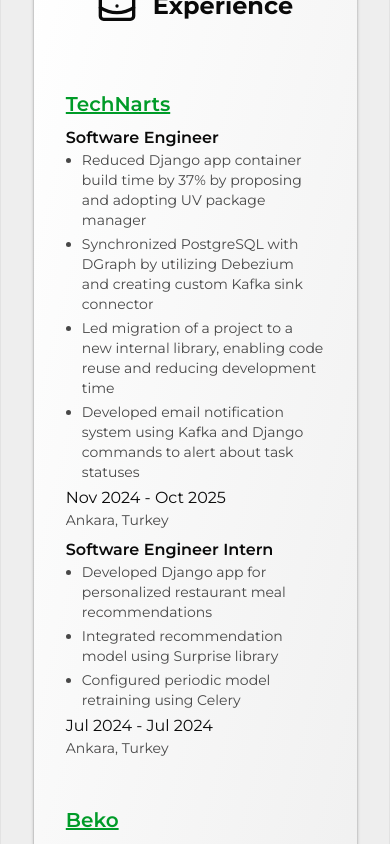
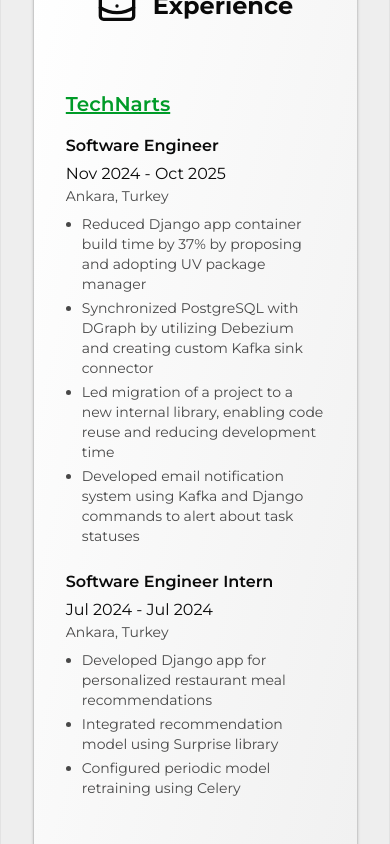
Before and after one commit to Akbro23/akbro23.github.io, a Next.js app: page / in a window 390 px wide. Shown: the part 2960-3804 px from the top of the page. Built offline with nearby package versions, Linux system fonts and the light colour scheme.

Commit message:
fix (experience): responsive layout; might need adjust later

```diff
--- a/components/experience.tsx
+++ b/components/experience.tsx
@@ -91,24 +91,33 @@
         {company}
       </h3>
     </Link>
+    <div className="mt-4 flex flex-col gap-6">
       {positions.map((position, index) => (
-      <div
-        key={index}
-        className="mt-2 flex flex-col lg:flex-row justify-between gap-1 lg:gap-8"
-      >
-        <div>
+        <div key={index} className="flex flex-col gap-2 lg:gap-0">
+          <div className="flex flex-col lg:flex-row lg:justify-between gap-1 lg:gap-8">
+            <div className="flex flex-col gap-2">
               <p className="font-semibold">{position.name}</p>
-          <ul className="pl-4 list-disc text-muted-foreground text-sm space-y-1">
-            {position.highlights.map((hi, index) => (
-              <li key={index}>{hi}</li>
+              <ul className="pl-4 list-disc text-muted-foreground text-sm space-y-1 hidden lg:block">
+                {position.highlights.map((hi, i) => (
+                  <li key={i}>{hi}</li>
                 ))}
               </ul>
             </div>
+
             <div className="lg:text-right whitespace-nowrap">
               <p>{position.duration}</p>
-          <p className="text-sm text-muted-foreground">{position.location}</p>
+              <p className="text-sm text-muted-foreground">
+                {position.location}
+              </p>
             </div>
+          </div>
+          <ul className="pl-4 list-disc text-muted-foreground text-sm space-y-1 lg:hidden">
+            {position.highlights.map((hi, i) => (
+              <li key={i}>{hi}</li>
+            ))}
+          </ul>
         </div>
       ))}
     </div>
+  </div>
 );
```
Lines whose indentation alone changed are shown as unchanged.
